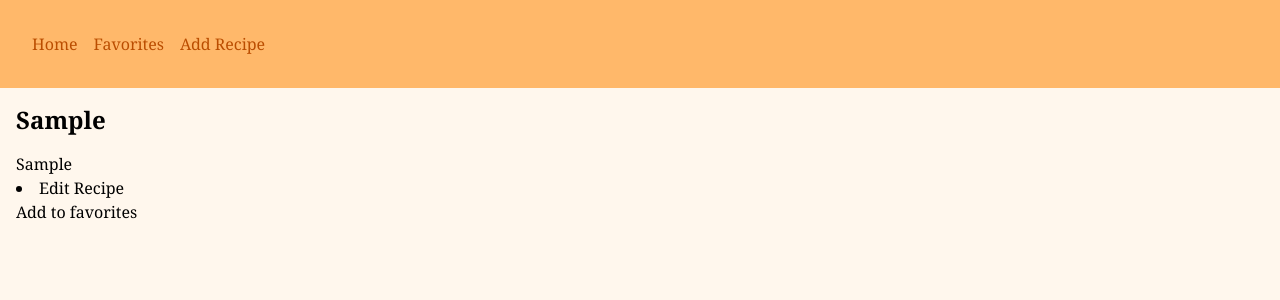
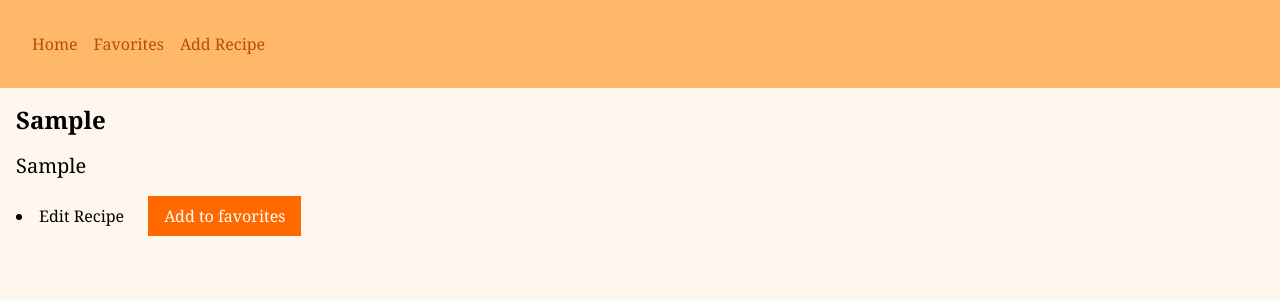
Before and after one commit to Andreeoak/RecipeBook, a Vue app in the folder recipe-book/: page /add-recipe in a window 1280 px wide. Both pictures are taken after typing "Sample", "Sample" into the empty fields and a click on the button "Add". Shown: the top 300 px of the page. Built offline with nearby package versions, Linux system fonts and the light colour scheme.

Commit message:
Finishing styles for now

```diff
--- a/recipe-book/src/views/AddRecipeView.vue
+++ b/recipe-book/src/views/AddRecipeView.vue
@@ -1,13 +1,13 @@
 <template>
   <h1 class="text-2xl font-bold mb-4">Add form</h1>
-  <form @submit.prevent="addRecipe">
+  <form @submit.prevent="addRecipe" class="space-y-4">
     <div>
-      <input type="text" v-model="name" placeholder="Recipe name" required/>
+      <input type="text" v-model="name" placeholder="Recipe name" required class="p-2 bg-white border-rounded  w-full"/>
     </div>
     <div>
-      <textarea  v-model="description" placeholder="Recipe description" required/>
+      <textarea  v-model="description" placeholder="Recipe description" class="p-2 bg-white border-rounded  w-full" required/>
     </div>
-    <button type="submit">
+    <button type="submit" class="px-4 py-2 bg-orange-500 text-white hover:bg-orange-800">
       Add
     </button>
   </form>
--- a/recipe-book/src/views/EditRecipeView.vue
+++ b/recipe-book/src/views/EditRecipeView.vue
@@ -4,14 +4,14 @@
   </div>
 
   <div>
-    <form @submit.prevent="updateRecipe">
+    <form @submit.prevent="updateRecipe" class="space-y-4">
     <div>
-      <input type="text" v-model="name" placeholder=recipe?.name required/>
+      <input type="text" v-model="name" placeholder=recipe?.name class="p-2 bg-white border-rounded  w-full" required/>
     </div>
     <div>
-      <textarea  v-model="description" placeholder=recipe?.description required/>
+      <textarea  v-model="description" placeholder=recipe?.description class="p-2 bg-white border-rounded  w-full" required/>
     </div>
-    <button type="submit">
+    <button type="submit" class="px-4 py-2 bg-orange-500 text-white hover:bg-orange-800">
       Save
     </button>
   </form>
--- a/recipe-book/src/views/RecipeView.vue
+++ b/recipe-book/src/views/RecipeView.vue
@@ -3,17 +3,19 @@
     <h1 class="text-2xl font-bold mb-4">
       {{ recipe?.name }}
     </h1>
-    <p>{{ recipe?.description }}</p>
+    <p class="text-xl mb-4">{{ recipe?.description }}</p>
 
   </div>
-  <div>
-    <li>
-      <RouterLink :to="{name:'edit-recipe', params:{id: recipe?.id}}">Edit Recipe</RouterLink>
-    </li>
+  <div class="flex items-center gap-6">
+    <div>
+      <li >
+        <RouterLink :to="{name:'edit-recipe', params:{id: recipe?.id}}" class="hover:underline">Edit Recipe</RouterLink>
+      </li>
+    </div>
+    <button class="px-4 py-2 bg-orange-500 text-white hover:bg-orange-800" v-if="recipe" @click ="recipeStore.toggleFavorite(recipe.id)">
+      {{ isFavorite ? 'Remove from favorites' : 'Add to favorites'  }}
+    </button>
   </div>
-  <button v-if="recipe" @click ="recipeStore.toggleFavorite(recipe.id)">
-    {{ isFavorite ? 'Remove from favorites' : 'Add to favorites'  }}
-  </button>
 </template>
 
 <script setup lang="ts">
```
